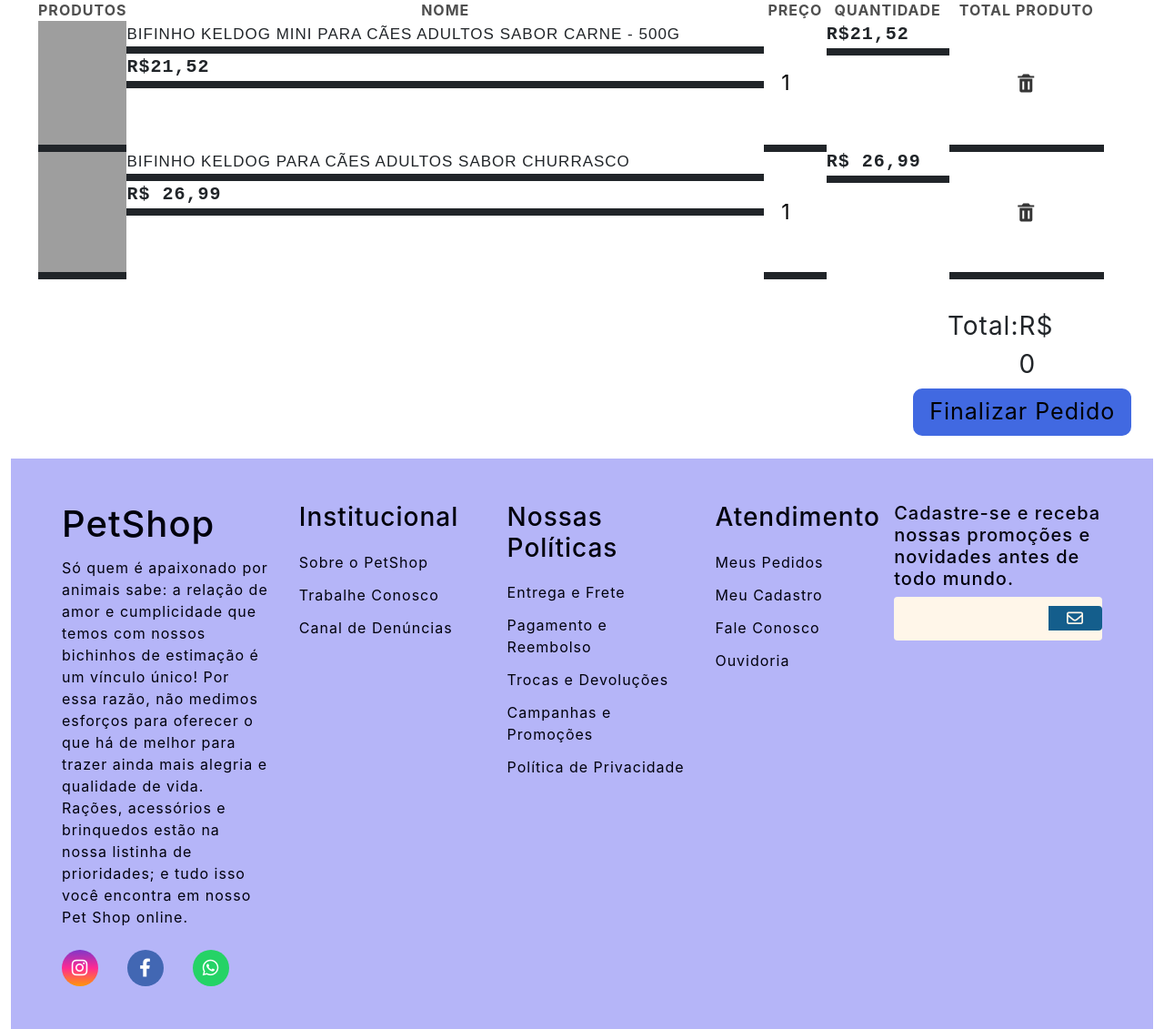
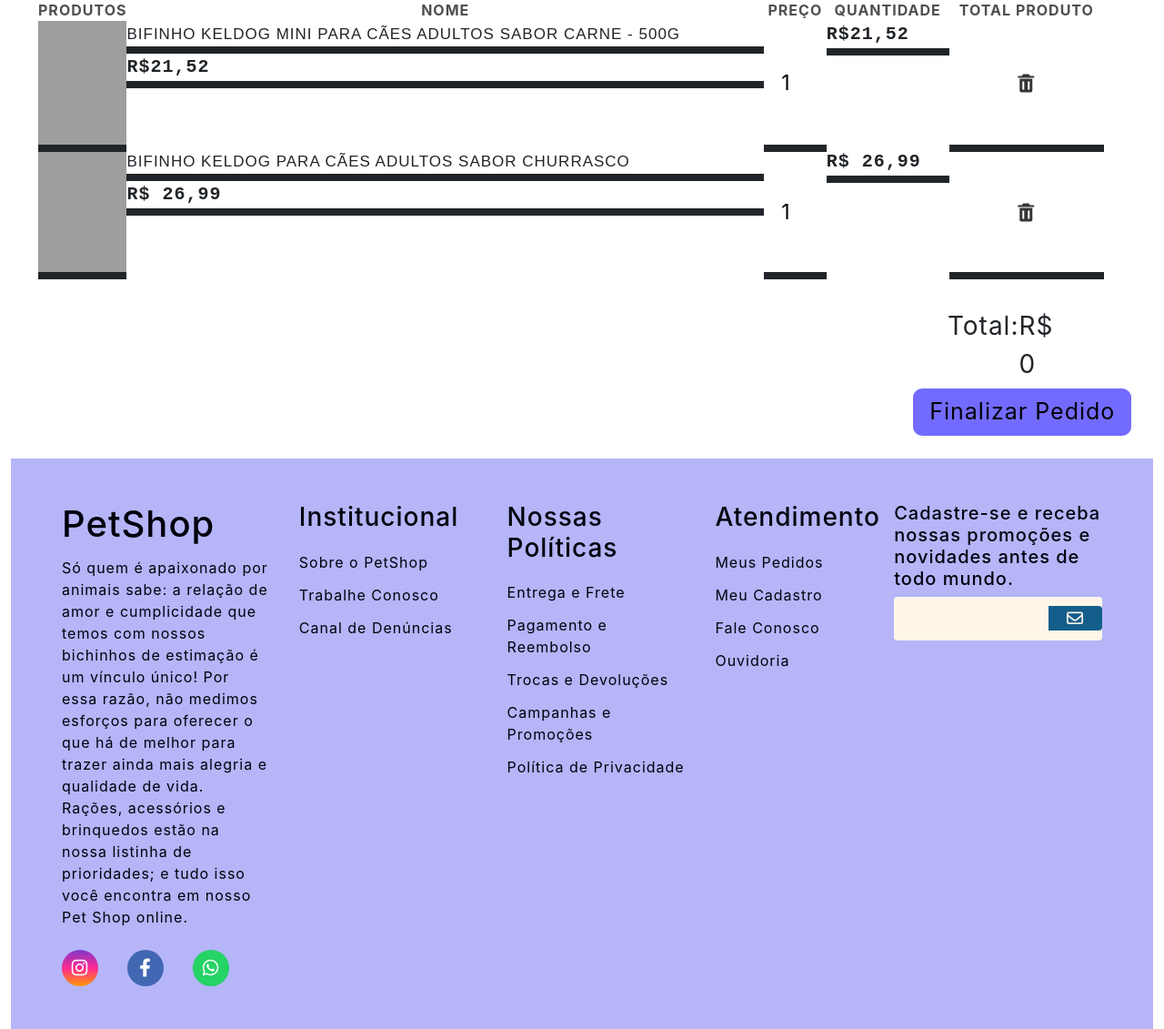
Before and after one commit to sabriinallopes/Projeto---DW, a PHP site: page /carrinho.html in a window 1280 px wide. Shown: the part 328-1459 px from the top of the page at 91% size. Run offline with PHP 8.4, Linux system fonts and the light colour scheme; some libraries are stand-ins or nearby versions; grey boxes are pictures that could not be loaded.

Commit message:
CorBotão
Alteração das cores dos botões;

```diff
--- a/csscarrinho.css
+++ b/csscarrinho.css
@@ -69,7 +69,7 @@
     cursor: pointer;
     padding: 7px 18px;
     font-size: 25px;
-    background-color: #4169E1;
+    background-color: #6b63fff1;
     border: none;
     margin-top: 0.5%;
     margin-left: 79%;
--- a/desc.css
+++ b/desc.css
@@ -21,7 +21,7 @@
     justify-content: flex-end;
     cursor: pointer;
     border: none;
-    background-color: #4F4F4F;
+    background-color: #6b63fff1;
     font-size: 18px;
     border-radius: 10px;
     text-align: center;
```
